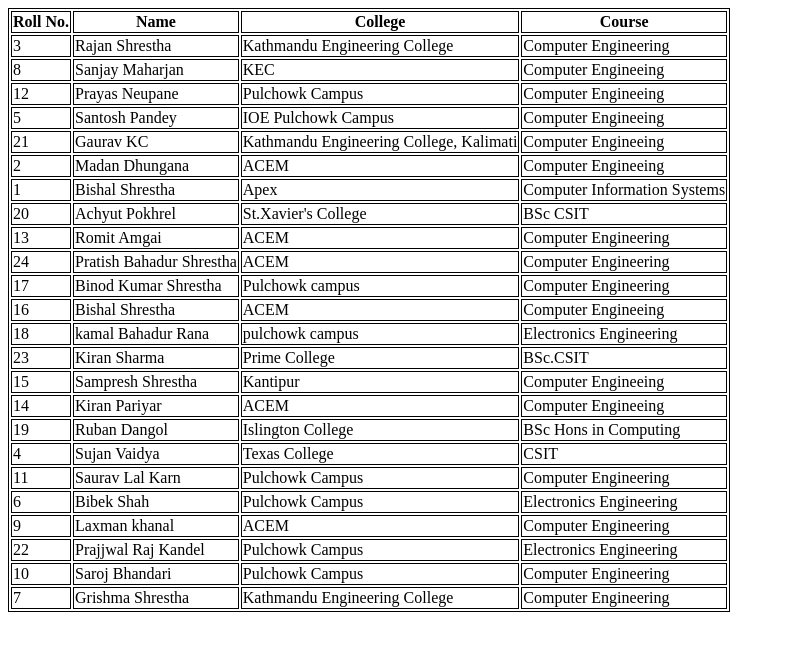
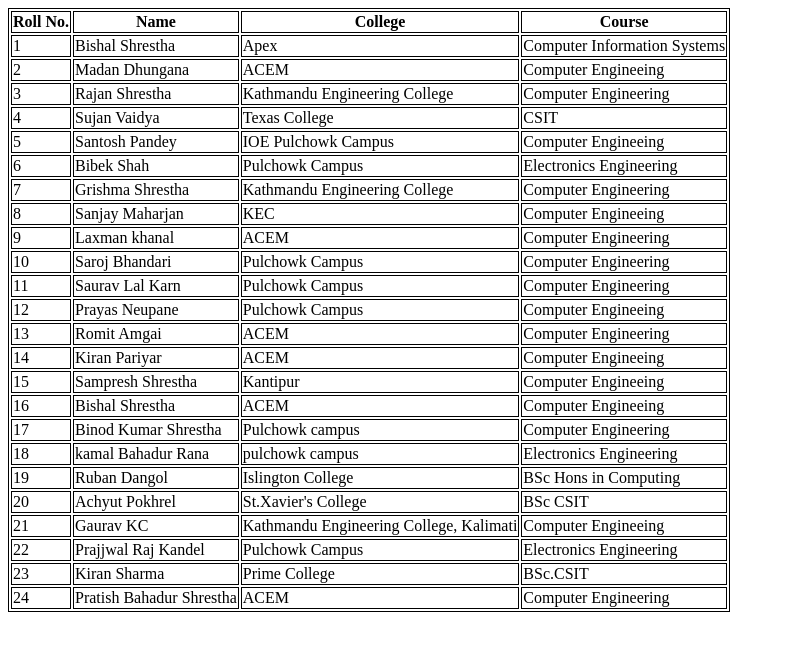
Before and after one commit to grishmashrestha/leapfrog-b7-js-01-table, a plain HTML site: page index.html in a window 1280 px wide. Shown: the whole page, without its empty margins (0-785 px from the left). Drawn offline with Linux system fonts and the light colour scheme.

Commit message:
removed var for textNodes and ordered data

```diff
--- a/index.html
+++ b/index.html
@@ -14,10 +14,46 @@
     <script type="text/javascript">
             var data=[
 {
+              name:'Bishal Shrestha',
+              college:'Apex',
+              course:'Computer Information Systems',
+              roll: 1
+            },
+            {
+              name:'Madan Dhungana',
+              college:'ACEM',
+              course:'Computer Engineeing',
+              roll:2
+            },
+            {
               name:'Rajan Shrestha',
               college:'Kathmandu Engineering College',
               course:'Computer Engineering',
               roll:3
+            },
+            {
+              name:'Sujan Vaidya',
+              college:'Texas College',
+              course:'CSIT',
+              roll:4
+            },
+            {
+              name:'Santosh Pandey',
+              college:'IOE Pulchowk Campus',
+              course: 'Computer Engineeing',
+              roll:5
+            },
+            {
+              name:'Bibek Shah',
+              college:'Pulchowk Campus',
+              course:'Electronics Engineering',
+              roll:6
+            },
+            {
+              name: 'Grishma Shrestha',
+              college: 'Kathmandu Engineering College',
+              course: 'Computer Engineering',
+              roll:7
             },
             {
               name:'Sanjay Maharjan',
@@ -26,34 +62,70 @@
               roll:8
             },
             {
+              name:'Laxman khanal',
+              college:'ACEM',
+              course:'Computer Engineering',
+              roll:9
+            },
+            {
+              name:'Saroj Bhandari',
+              college:'Pulchowk Campus',
+              course:'Computer Engineering',
+              roll:10
+            },
+            {
+              name:'Saurav Lal Karn',
+              college:'Pulchowk Campus',
+              course:'Computer Engineering',
+              roll:11
+            },
+            {
               name:'Prayas Neupane',
               college:'Pulchowk Campus',
               course:'Computer Engineeing',
               roll:12
             },
             {
-            name:'Santosh Pandey',
-            college:'IOE Pulchowk Campus',
-            course: 'Computer Engineeing',
-            roll:'5'
+              name: 'Romit Amgai',
+              college: 'ACEM',
+              course: 'Computer Engineering',
+              roll: 13
             },
             {
-            name:'Gaurav KC',
-            college:'Kathmandu Engineering College, Kalimati',
+              name:'Kiran Pariyar',
+              college:'ACEM',
               course:'Computer Engineeing',
-            roll:'21'
+              roll:14
             },
             {
-            name:'Madan Dhungana',
-            college:'ACEM',
+              name:'Sampresh Shrestha',
+              college:'Kantipur',
               course:'Computer Engineeing',
-            roll:'2'
+              roll:15
             },
             {
               name:'Bishal Shrestha',
-            college:'Apex',
-            course:'Computer Information Systems',
-            roll: 1
+              college:'ACEM',
+              course:'Computer Engineeing',
+              roll:16
+            },
+            {
+              name: 'Binod Kumar Shrestha',
+              college: 'Pulchowk campus',
+              course: 'Computer Engineering',
+              roll: 17
+            },
+            {
+              name: 'kamal Bahadur Rana',
+              college: 'pulchowk campus',
+              course: 'Electronics Engineering',
+              roll: 18
+            },
+            {
+              name:'Ruban Dangol',
+              college:'Islington College',
+              course:'BSc Hons in Computing',
+              roll:19
             },
             {
               name:'Achyut Pokhrel',
@@ -62,34 +134,16 @@
               roll: 20
             },
             {
-            name: 'Romit Amgai',
-            college: 'ACEM',
-            course: 'Computer Engineering',
-            roll: 13
+              name:'Gaurav KC',
+              college:'Kathmandu Engineering College, Kalimati',
+              course:'Computer Engineeing',
+              roll:21
             },
             {
-            name: 'Pratish Bahadur Shrestha',
-            college: 'ACEM',
-            course: 'Computer Engineering',
-            roll: 24
-          },
-          {
-            name: 'Binod Kumar Shrestha',
-            college: 'Pulchowk campus',
-            course: 'Computer Engineering',
-            roll: 17
-          },
-          {
-            name:'Bishal Shrestha',
-            college:'ACEM',
-            course:'Computer Engineeing',
-            roll:16
-          },
-          {
-            name: 'kamal Bahadur Rana',
-            college: 'pulchowk campus',
-            course: 'Electronics Engineering',
-            roll: 18
+              name:'Prajjwal Raj Kandel',
+              college:'Pulchowk Campus',
+              course:'Electronics Engineering',
+              roll:22
             },
             {
               name:'Kiran Sharma',
@@ -98,64 +152,10 @@
               roll:23
             },
             {
-            name:'Sampresh Shrestha',
-            college:'Kantipur',
-            course:'Computer Engineeing',
-            roll:15
-          },
-          {
-            name:'Kiran Pariyar',
-            college:'ACEM',
-            course:'Computer Engineeing',
-            roll:14
-          },
-          {
-            name:'Ruban Dangol',
-            college:'Islington College',
-            course:'BSc Hons in Computing',
-            roll:19
-          },
-          {
-            name:'Sujan Vaidya',
-            college:'Texas College',
-            course:'CSIT',
-            roll:4
-          },
-          {
-            name:'Saurav Lal Karn',
-            college:'Pulchowk Campus',
-            course:'Computer Engineering',
-            roll:11
-          },
-          {
-            name:'Bibek Shah',
-            college:'Pulchowk Campus',
-            course:'Electronics Engineering',
-            roll:6
-          },
-          {
-            name:'Laxman khanal',
-            college:'ACEM',
-            course:'Computer Engineering',
-            roll:9
-          },
-          {
-            name:'Prajjwal Raj Kandel',
-            college:'Pulchowk Campus',
-            course:'Electronics Engineering',
-            roll:22
-          },
-          {
-            name:'Saroj Bhandari',
-            college:'Pulchowk Campus',
-            course:'Computer Engineering',
-            roll:10
-          },
-          {
-            name: 'Grishma Shrestha',
-            college: 'Kathmandu Engineering College',
+              name: 'Pratish Bahadur Shrestha',
+              college: 'ACEM',
               course: 'Computer Engineering',
-            roll: 7
+              roll:24
             }];
 
             var table = document.createElement("table");
@@ -165,23 +165,19 @@
             table.appendChild(tr);
 
             var thRoll = document.createElement("th");
-            var roll = document.createTextNode("Roll No.");
-            thRoll.appendChild(roll);
+            thRoll.appendChild(document.createTextNode("Roll No."));
             tr.appendChild(thRoll);
 
             var thName = document.createElement("th");
-            var traineeName = document.createTextNode("Name");
-            thName.appendChild(traineeName);
+            thName.appendChild(document.createTextNode("Name"));
             tr.appendChild(thName);
 
             var thCollege = document.createElement("th");
-            var collegeName = document.createTextNode("College");
-            thCollege.appendChild(collegeName);
+            thCollege.appendChild(document.createTextNode("College"));
             tr.appendChild(thCollege);
 
             var thCourse = document.createElement("th");
-            var courseName = document.createTextNode("Course");
-            thCourse.appendChild(courseName);
+            thCourse.appendChild(document.createTextNode("Course"));
             tr.appendChild(thCourse);
 
             for (var i = 0; i <data.length; i++) {
@@ -189,23 +185,19 @@
               table.appendChild(dataRow);
 
               var rollCell = document.createElement("td");
-              var traineeRoll = document.createTextNode(data[i].roll);
-              rollCell.appendChild(traineeRoll);
+              rollCell.appendChild(document.createTextNode(data[i].roll));
               dataRow.appendChild(rollCell);
 
               var nameCell = document.createElement("td");
-              var traineeName = document.createTextNode(data[i].name);
-              nameCell.appendChild(traineeName);
+              nameCell.appendChild(document.createTextNode(data[i].name));
               dataRow.appendChild(nameCell);
 
               var collegeCell = document.createElement("td");
-              var traineeCollege = document.createTextNode(data[i].college);
-              collegeCell.appendChild(traineeCollege);
+              collegeCell.appendChild(document.createTextNode(data[i].college));
               dataRow.appendChild(collegeCell);
 
               var courseCell = document.createElement("td");
-              var traineeCourse = document.createTextNode(data[i].course);
-              courseCell.appendChild(traineeCourse);
+              courseCell.appendChild(document.createTextNode(data[i].course));
               dataRow.appendChild(courseCell);
             };
 
```
Lines whose indentation alone changed are shown as unchanged.
